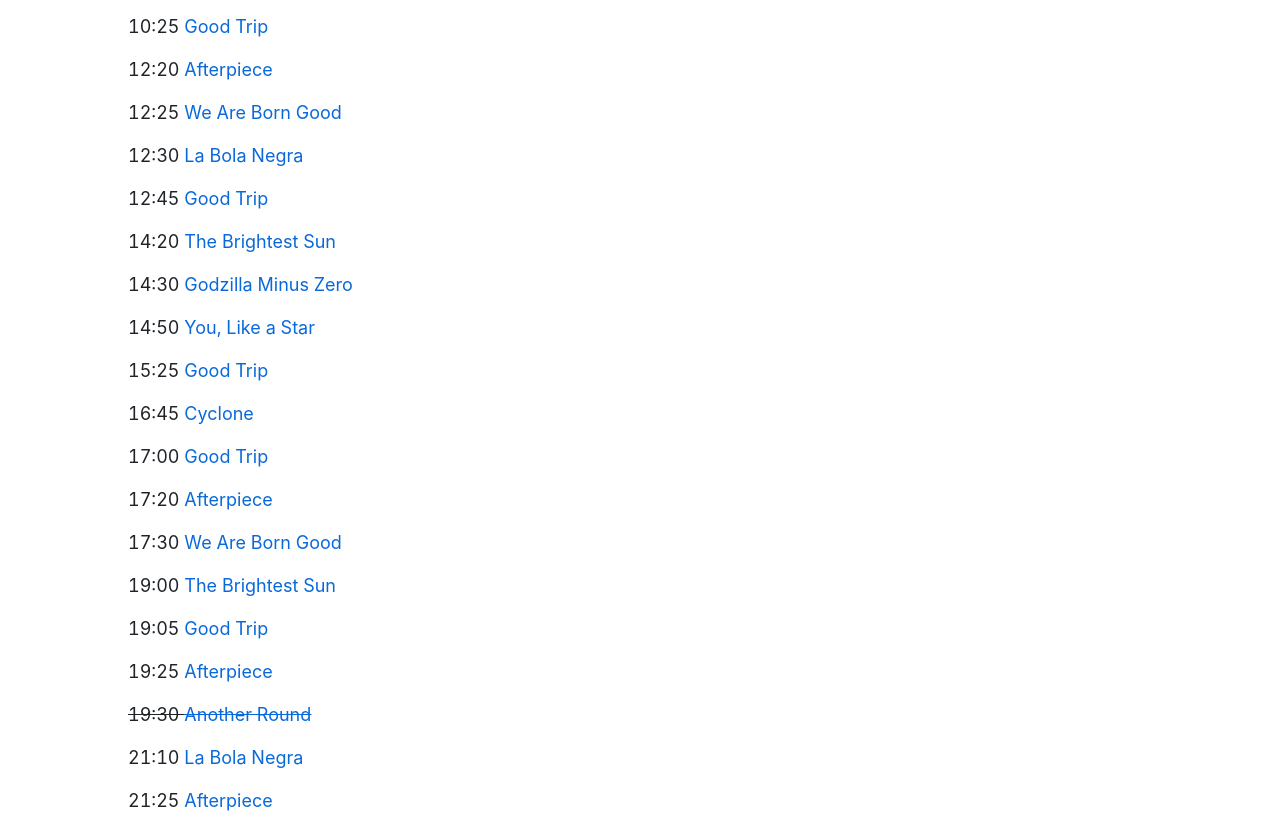
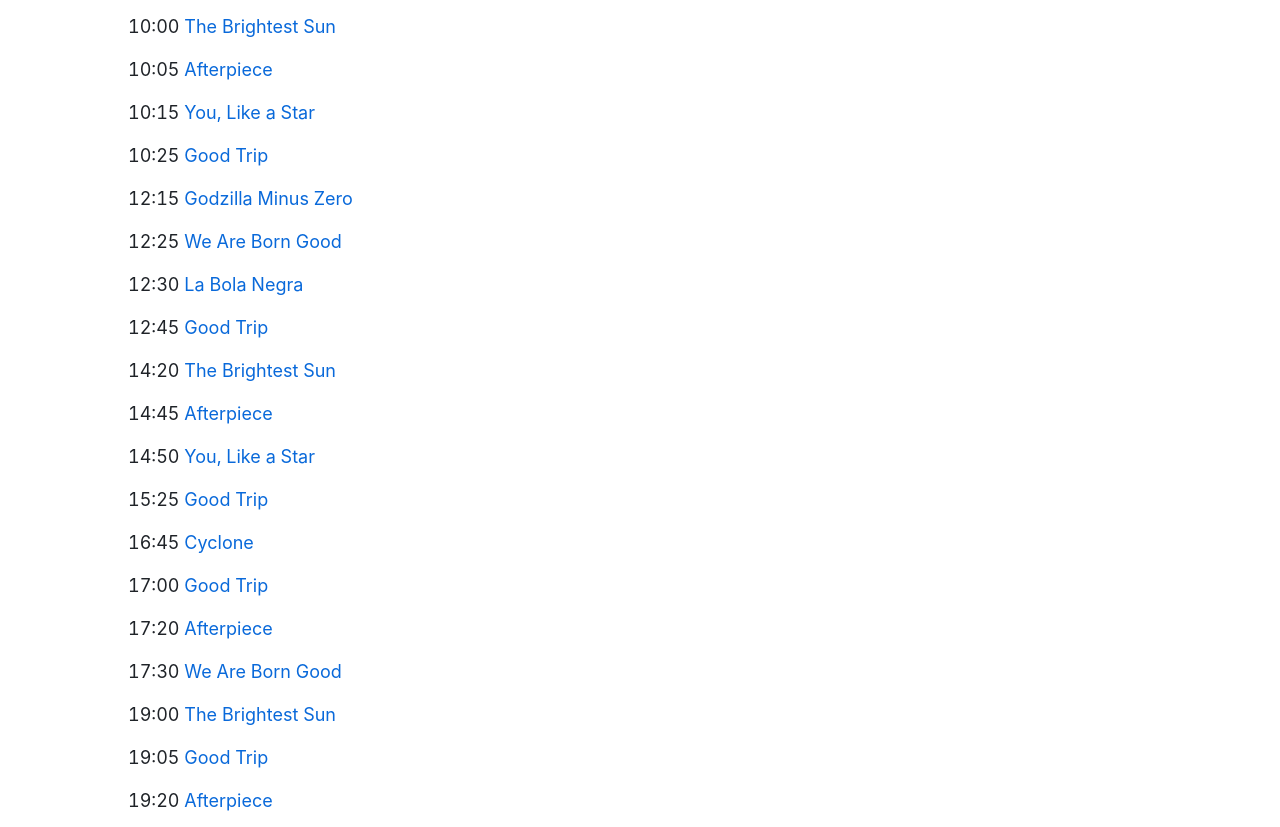
Before and after one commit to curiousleo/goldenscene.today, a plain HTML site: page index.html in a window 1280 px wide. Shown: the part 124-951 px from the top of the page. Drawn offline with Linux system fonts and the light colour scheme.

Commit message:
Automatic update

```diff
--- a/index.html
+++ b/index.html
@@ -24,30 +24,6 @@
         <main>
             <section>
                 <h1>Today</h1>
-                <p>10:25 <a href="https://goldenscene.com/movie/dc1abad1-7960-4ea6-aeee-4a92fd383167">Good Trip</a>
-                <p>12:20 <a href="https://goldenscene.com/movie/94822d3c-d4e9-4ca8-ab73-d0b879c20564">Afterpiece</a>
-                <p>12:25 <a href="https://goldenscene.com/movie/43ef003b-6d62-4486-89e3-e735c08c34e5">We Are Born Good</a>
-                <p>12:30 <a href="https://goldenscene.com/movie/c5fadce3-bdd6-4b19-9a0b-e84d12a97ab3">La Bola Negra</a>
-                <p>12:45 <a href="https://goldenscene.com/movie/dc1abad1-7960-4ea6-aeee-4a92fd383167">Good Trip</a>
-                <p>14:20 <a href="https://goldenscene.com/movie/63024e14-d406-4c70-8db2-5a5fefc8f944">The Brightest Sun</a>
-                <p>14:30 <a href="https://goldenscene.com/movie/926dbc38-82b6-484e-b4ca-9bc90f4f7335">Godzilla Minus Zero</a>
-                <p>14:50 <a href="https://goldenscene.com/movie/8b64744c-5175-443c-ac1b-15035d161844">You, Like a Star</a>
-                <p>15:25 <a href="https://goldenscene.com/movie/dc1abad1-7960-4ea6-aeee-4a92fd383167">Good Trip</a>
-                <p>16:45 <a href="https://goldenscene.com/movie/d5de535a-a90b-4c4c-a912-c1b3535d6911">Cyclone</a>
-                <p>17:00 <a href="https://goldenscene.com/movie/dc1abad1-7960-4ea6-aeee-4a92fd383167">Good Trip</a>
-                <p>17:20 <a href="https://goldenscene.com/movie/94822d3c-d4e9-4ca8-ab73-d0b879c20564">Afterpiece</a>
-                <p>17:30 <a href="https://goldenscene.com/movie/43ef003b-6d62-4486-89e3-e735c08c34e5">We Are Born Good</a>
-                <p>19:00 <a href="https://goldenscene.com/movie/63024e14-d406-4c70-8db2-5a5fefc8f944">The Brightest Sun</a>
-                <p>19:05 <a href="https://goldenscene.com/movie/dc1abad1-7960-4ea6-aeee-4a92fd383167">Good Trip</a>
-                <p>19:25 <a href="https://goldenscene.com/movie/94822d3c-d4e9-4ca8-ab73-d0b879c20564">Afterpiece</a>
-                <p><del>19:30 <a href="https://goldenscene.com/movie/b33feb29-17a5-4e30-a7ed-d8303474b77b">Another Round</a></del>
-                <p>21:10 <a href="https://goldenscene.com/movie/c5fadce3-bdd6-4b19-9a0b-e84d12a97ab3">La Bola Negra</a>
-                <p>21:25 <a href="https://goldenscene.com/movie/94822d3c-d4e9-4ca8-ab73-d0b879c20564">Afterpiece</a>
-                <p>21:35 <a href="https://goldenscene.com/movie/b33feb29-17a5-4e30-a7ed-d8303474b77b">Another Round</a>
-                <p>21:45 <a href="https://goldenscene.com/movie/43ef003b-6d62-4486-89e3-e735c08c34e5">We Are Born Good</a>
-            </section>
-            <section>
-                <h1>Wednesday 11.18</h1>
                 <p>10:00 <a href="https://goldenscene.com/movie/63024e14-d406-4c70-8db2-5a5fefc8f944">The Brightest Sun</a>
                 <p>10:05 <a href="https://goldenscene.com/movie/94822d3c-d4e9-4ca8-ab73-d0b879c20564">Afterpiece</a>
                 <p>10:15 <a href="https://goldenscene.com/movie/8b64744c-5175-443c-ac1b-15035d161844">You, Like a Star</a>
@@ -144,8 +120,8 @@
                 <p>17:30 <a href="https://goldenscene.com/movie/3375a680-4e5b-4921-8e02-579d2df2c883">I Heard That They Are Not Going To See Each Other Anymore</a>
                 <p>17:35 <a href="https://goldenscene.com/movie/94822d3c-d4e9-4ca8-ab73-d0b879c20564">Afterpiece</a>
                 <p>19:00 <a href="https://goldenscene.com/movie/ca700940-1151-443e-8276-60e41c8629bd">We Are All Strangers</a>
+                <p>19:10 <a href="https://goldenscene.com/movie/63024e14-d406-4c70-8db2-5a5fefc8f944">The Brightest Sun</a>
                 <p>19:10 <a href="https://goldenscene.com/movie/e05db7d1-9564-4df4-a025-9e0c37c953b7">Sense and Sensibility</a>
-                <p>19:10 <a href="https://goldenscene.com/movie/63024e14-d406-4c70-8db2-5a5fefc8f944">The Brightest Sun</a>
                 <p>19:45 <a href="https://goldenscene.com/movie/dc1abad1-7960-4ea6-aeee-4a92fd383167">Good Trip</a>
                 <p>21:35 <a href="https://goldenscene.com/movie/c5fadce3-bdd6-4b19-9a0b-e84d12a97ab3">La Bola Negra</a>
                 <p>21:40 <a href="https://goldenscene.com/movie/01cd372d-9c41-4293-9fc5-b55f11ce22b2">The Age of Goodbyes</a>
```
